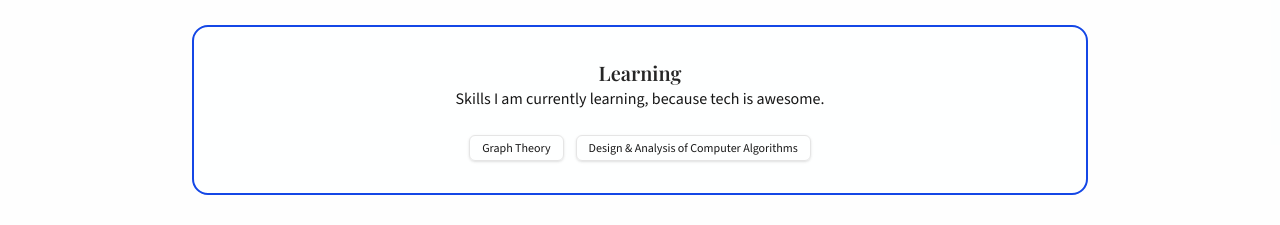
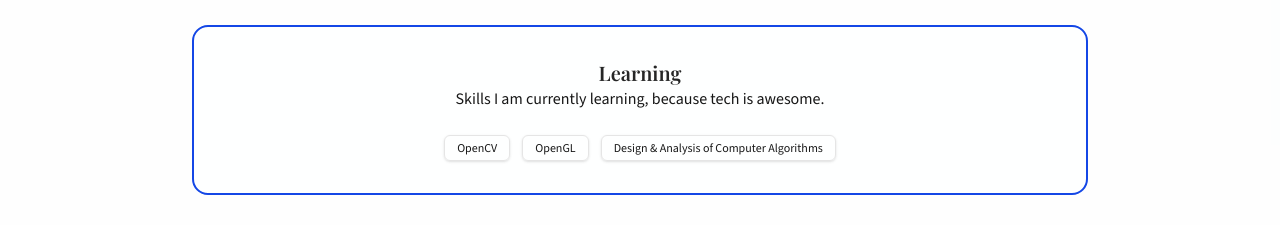
Before and after one commit to SHwaier/SaymonPortfolio, a Next.js app: page / in a window 1280 px wide. Shown: the part 3920-4145 px from the top of the page. Built offline with nearby package versions, Linux system fonts and the light colour scheme; a web font is replaced by a local one.

Commit message:
Add OpenCV and OpenGL to learningSkills

```diff
--- a/data/skills.js
+++ b/data/skills.js
@@ -50,6 +50,7 @@ export const otherSkills = [
     "REST APIs",
 ]
 export const learningSkills = [
-    "Graph Theory",
+    "OpenCV",
+    "OpenGL",
     "Design & Analysis of Computer Algorithms"
 ]
```
